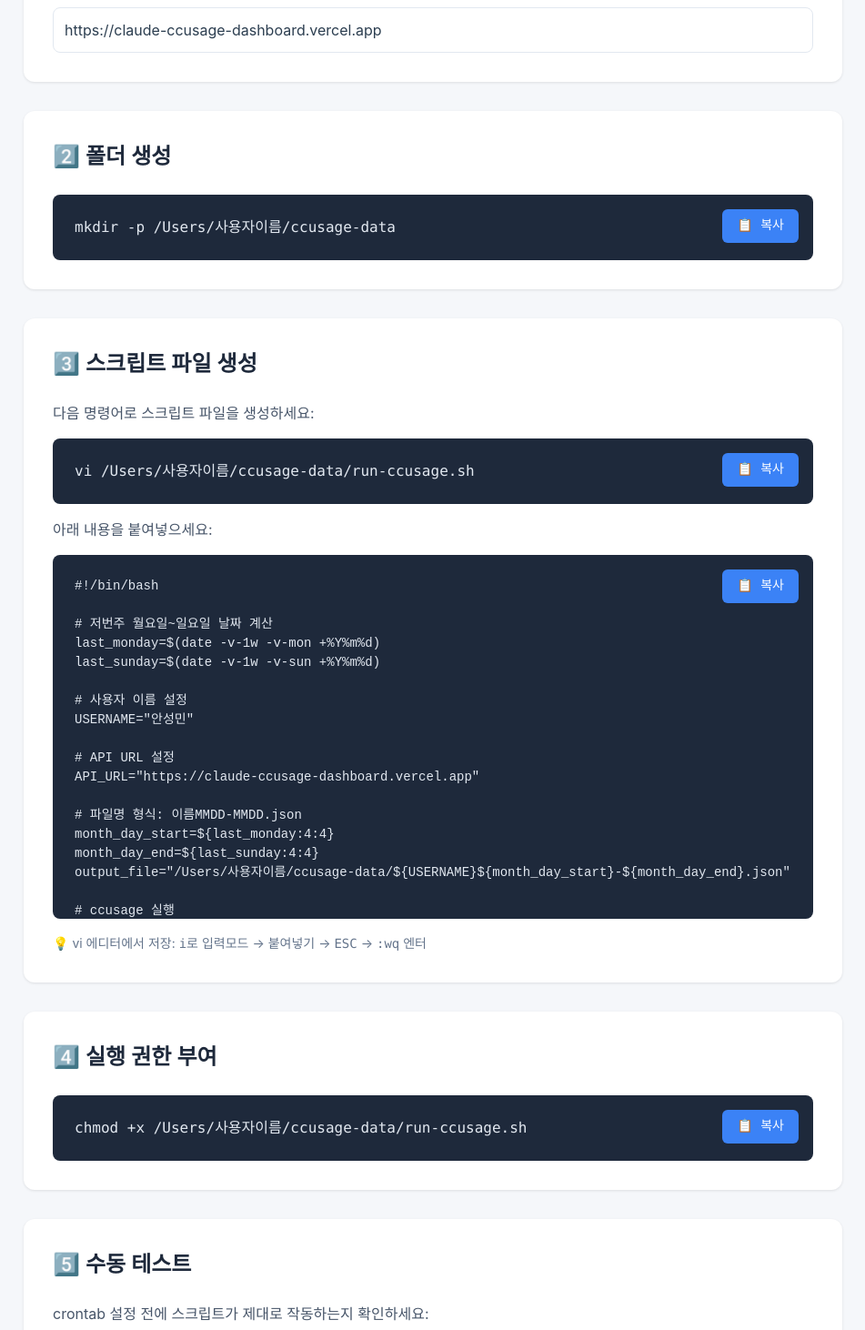
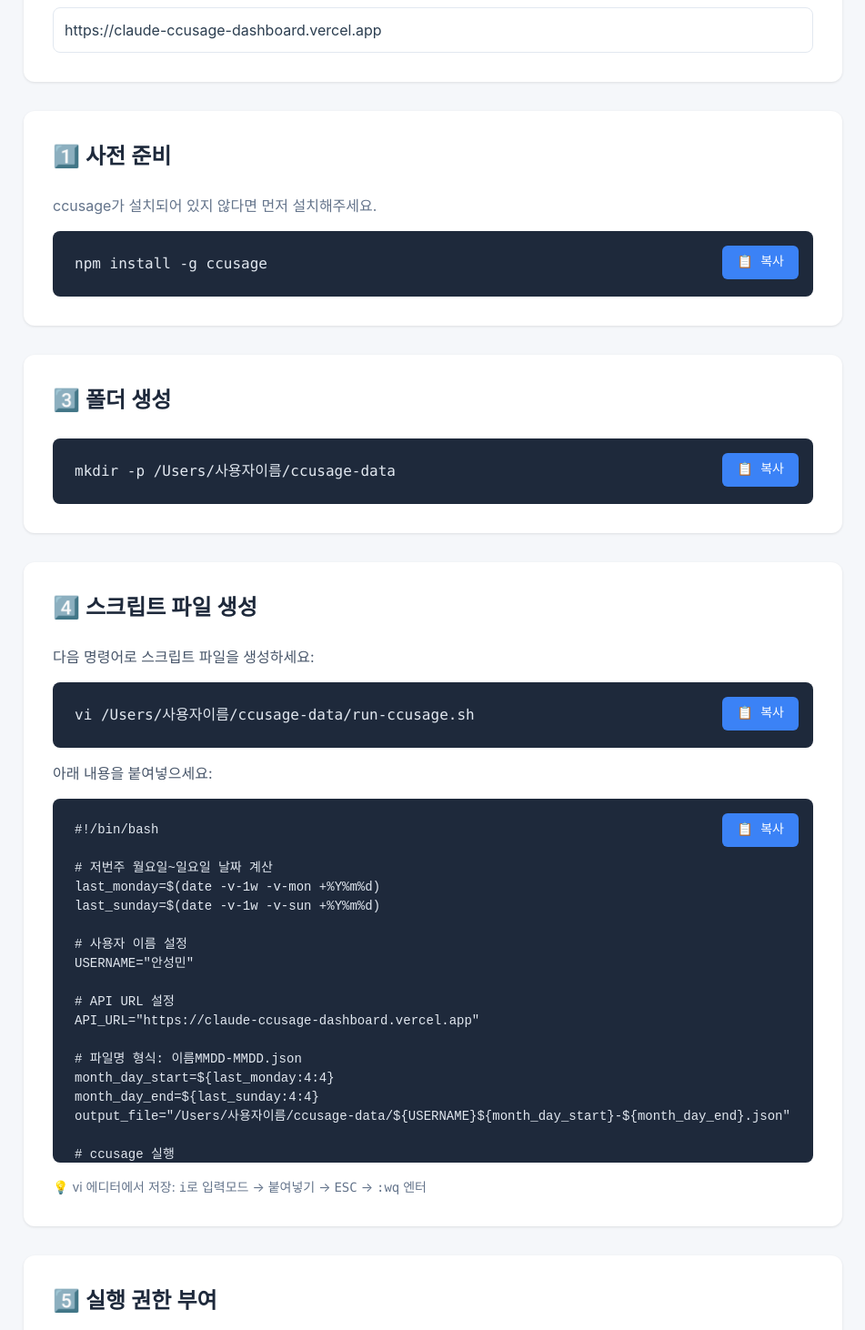
Before and after one commit to bedcoding/claude-ccusage-dashboard, a Next.js app: page /guide in a window 1280 px wide. Shown: the part 688-2150 px from the top of the page at 91% size, without its empty margins (164-1115 px from the left). Built offline with nearby package versions, Linux system fonts and the light colour scheme.

Commit message:
가이드에 '사전준비' 추가

```diff
--- a/app/guide/page.tsx
+++ b/app/guide/page.tsx
@@ -119,7 +119,7 @@
         {/* 설정 섹션 */}
         <div style={{ background: 'white', borderRadius: '12px', padding: '2rem', marginBottom: '2rem', boxShadow: '0 1px 3px rgba(0,0,0,0.1)' }}>
           <h2 style={{ fontSize: '1.5rem', fontWeight: '600', marginBottom: '1.5rem', color: '#1e293b' }}>
-            1️⃣ 설정
+            2️⃣ 설정
           </h2>
           <div style={{ marginBottom: '1rem' }}>
             <label style={{ display: 'block', fontWeight: '500', marginBottom: '0.5rem', color: '#475569' }}>
@@ -196,10 +196,45 @@
           </div>
         </div>
 
+        {/* Step 0 - 사전 준비 */}
+        <div style={{ background: 'white', borderRadius: '12px', padding: '2rem', marginBottom: '2rem', boxShadow: '0 1px 3px rgba(0,0,0,0.1)' }}>
+          <h2 style={{ fontSize: '1.5rem', fontWeight: '600', marginBottom: '1.5rem', color: '#1e293b' }}>
+            1️⃣ 사전 준비
+          </h2>
+          <p style={{ color: '#64748b', marginBottom: '1rem' }}>ccusage가 설치되어 있지 않다면 먼저 설치해주세요.</p>
+          <div style={{
+            background: '#1e293b',
+            color: '#e2e8f0',
+            padding: '1.5rem',
+            borderRadius: '8px',
+            fontFamily: 'monospace',
+            position: 'relative'
+          }}>
+            <code>npm install -g ccusage</code>
+            <button
+              onClick={() => copyToClipboard('npm install -g ccusage', 'ccusage-install')}
+              style={{
+                position: 'absolute',
+                top: '1rem',
+                right: '1rem',
+                padding: '0.5rem 1rem',
+                background: '#3b82f6',
+                color: 'white',
+                border: 'none',
+                borderRadius: '6px',
+                cursor: 'pointer',
+                fontSize: '0.875rem'
+              }}
+            >
+              {copied === 'ccusage-install' ? '✓ 복사됨!' : '📋 복사'}
+            </button>
+          </div>
+        </div>
+
         {/* Step 1 */}
         <div style={{ background: 'white', borderRadius: '12px', padding: '2rem', marginBottom: '2rem', boxShadow: '0 1px 3px rgba(0,0,0,0.1)' }}>
           <h2 style={{ fontSize: '1.5rem', fontWeight: '600', marginBottom: '1.5rem', color: '#1e293b' }}>
-            2️⃣ 폴더 생성
+            3️⃣ 폴더 생성
           </h2>
           <div style={{
             background: '#1e293b',
@@ -233,7 +268,7 @@
         {/* Step 2 */}
         <div style={{ background: 'white', borderRadius: '12px', padding: '2rem', marginBottom: '2rem', boxShadow: '0 1px 3px rgba(0,0,0,0.1)' }}>
           <h2 style={{ fontSize: '1.5rem', fontWeight: '600', marginBottom: '1.5rem', color: '#1e293b' }}>
-            3️⃣ 스크립트 파일 생성
+            4️⃣ 스크립트 파일 생성
           </h2>
           <p style={{ marginBottom: '1rem', color: '#475569' }}>
             다음 명령어로 스크립트 파일을 생성하세요:
@@ -308,7 +343,7 @@
         {/* Step 3 */}
         <div style={{ background: 'white', borderRadius: '12px', padding: '2rem', marginBottom: '2rem', boxShadow: '0 1px 3px rgba(0,0,0,0.1)' }}>
           <h2 style={{ fontSize: '1.5rem', fontWeight: '600', marginBottom: '1.5rem', color: '#1e293b' }}>
-            4️⃣ 실행 권한 부여
+            5️⃣ 실행 권한 부여
           </h2>
           <div style={{
             background: '#1e293b',
@@ -342,7 +377,7 @@
         {/* Step 4 */}
         <div style={{ background: 'white', borderRadius: '12px', padding: '2rem', marginBottom: '2rem', boxShadow: '0 1px 3px rgba(0,0,0,0.1)' }}>
           <h2 style={{ fontSize: '1.5rem', fontWeight: '600', marginBottom: '1.5rem', color: '#1e293b' }}>
-            5️⃣ 수동 테스트
+            6️⃣ 수동 테스트
           </h2>
           <p style={{ marginBottom: '1rem', color: '#475569' }}>
             crontab 설정 전에 스크립트가 제대로 작동하는지 확인하세요:
@@ -388,7 +423,7 @@
         {/* Step 5 */}
         <div style={{ background: 'white', borderRadius: '12px', padding: '2rem', marginBottom: '2rem', boxShadow: '0 1px 3px rgba(0,0,0,0.1)' }}>
           <h2 style={{ fontSize: '1.5rem', fontWeight: '600', marginBottom: '1.5rem', color: '#1e293b' }}>
-            6️⃣ crontab 설정
+            7️⃣ crontab 설정
           </h2>
           <p style={{ marginBottom: '1rem', color: '#475569' }}>
             crontab 편집기 열기:
@@ -449,7 +484,7 @@
         {/* Step 6 */}
         <div style={{ background: 'white', borderRadius: '12px', padding: '2rem', marginBottom: '2rem', boxShadow: '0 1px 3px rgba(0,0,0,0.1)' }}>
           <h2 style={{ fontSize: '1.5rem', fontWeight: '600', marginBottom: '1.5rem', color: '#1e293b' }}>
-            7️⃣ crontab 확인
+            8️⃣ crontab 확인
           </h2>
           <p style={{ marginBottom: '1rem', color: '#475569' }}>
             설정된 crontab 목록 확인:
--- a/app/upload/page.tsx
+++ b/app/upload/page.tsx
@@ -116,11 +116,7 @@
       return
     }
 
-    if (!userName) {
-      setMessage({ text: '먼저 이름을 입력해주세요.', type: 'error' })
-      setTimeout(() => setMessage(null), 3000)
-      return
-    }
+    const targetName = userName || '이름'
 
     // 권한 확인 및 요청 (사용자 제스처 컨텍스트에서 실행)
     try {
@@ -145,7 +141,7 @@
     setMessage({ text: '파일을 불러오는 중...', type: 'success' })
 
     try {
-      const fileName = `${userName}.json`
+      const fileName = `${targetName}.json`
       const fileHandle = await directoryHandle.getFileHandle(fileName)
       const file = await fileHandle.getFile()
 
@@ -169,7 +165,7 @@
         statsRef.current?.scrollIntoView({ behavior: 'smooth', block: 'start' })
       }, 300)
     } catch (error) {
-      setMessage({ text: `"${userName}.json" 파일을 찾을 수 없습니다. 먼저 터미널에서 명령어를 실행해주세요.`, type: 'error' })
+      setMessage({ text: `"${targetName}.json" 파일을 찾을 수 없습니다. 먼저 터미널에서 명령어를 실행해주세요.`, type: 'error' })
       setTimeout(() => setMessage(null), 5000)
     } finally {
       setIsLoading(false)
@@ -716,7 +712,7 @@
             <button
               className="auto-load-button"
               onClick={loadFileFromFolder}
-              disabled={!directoryHandle || !userName || isLoading}
+              disabled={!directoryHandle || isLoading}
             >
               {isLoading ? '⏳ 불러오는 중...' : `⚡ ${userName || '이름'}.json 자동 불러오기`}
             </button>
```
